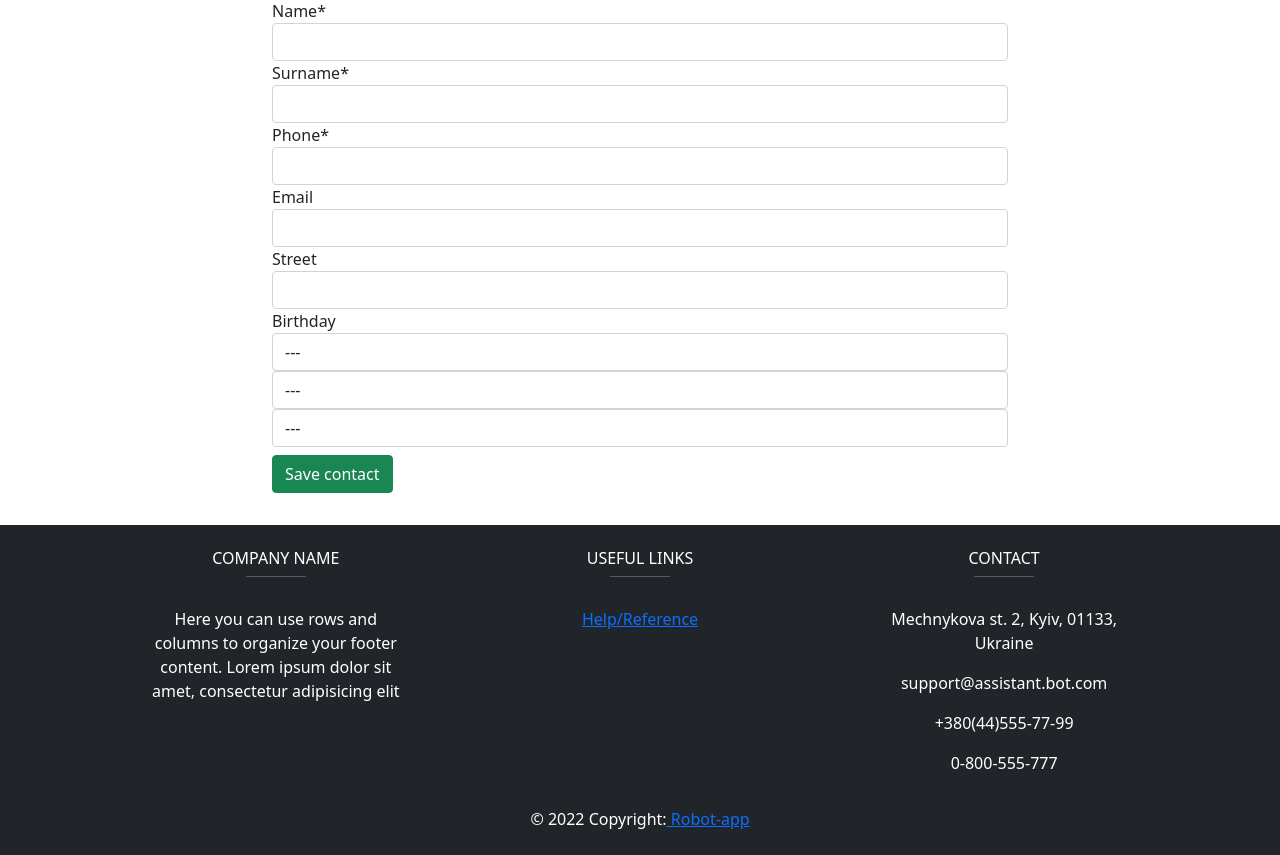
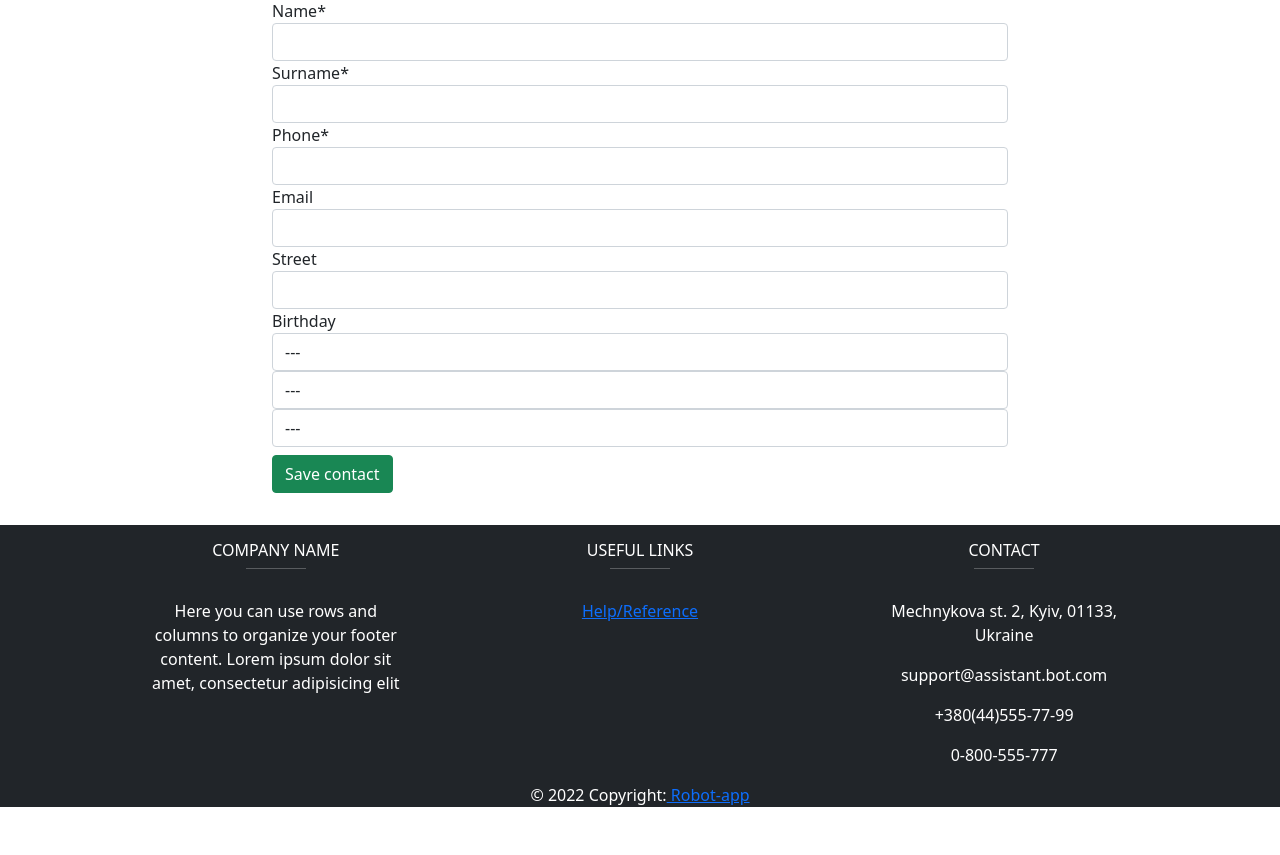
Before and after one commit to anfernee84/web_project_final, a Django app: page /add-contact/ in a window 1280 px wide. Shown: the part 229-1084 px from the top of the page. After the commit the page ends 1036 px from the top, so only its background shows below. Run offline with Django 4.2, Linux system fonts and the light colour scheme; some libraries are stand-ins or nearby versions.

```diff
--- a/templates/homepage.html
+++ b/templates/homepage.html
@@ -10,7 +10,7 @@
     <script src="https://cdn.jsdelivr.net/npm/bootstrap@5.1.3/dist/js/bootstrap.bundle.min.js"></script>
     <script src="{% static '/js/dj_func.js' %}"></script>
 </head>
-<body>
+<body class="d-flex flex-column min-vh-100">
     <nav class="navbar navbar-expand-sm navbar-dark bg-dark">
         <div class="container-fluid">
 
@@ -51,7 +51,7 @@
     {% endblock %}
 </main>
 
-<div class="my-0 p-2 bg-dark text-white text-center fixed">
+<div class="mt-auto bg-dark text-white text-center">
     <div class="container text-center text-md-left mt-">
 
         <!-- Grid row -->
@@ -90,7 +90,7 @@
     <!-- Footer Links -->
 
     <!-- Copyright -->
-    <div class="footer-copyright text-center py-3">© 2022 Copyright:<a href="{%  url 'homepage' %}"> Robot-app</a></div>
+    <div class="footer-copyright text-center">© 2022 Copyright:<a href="{%  url 'homepage' %}"> Robot-app</a></div>
 </div>
 </body>
 </html>
```
